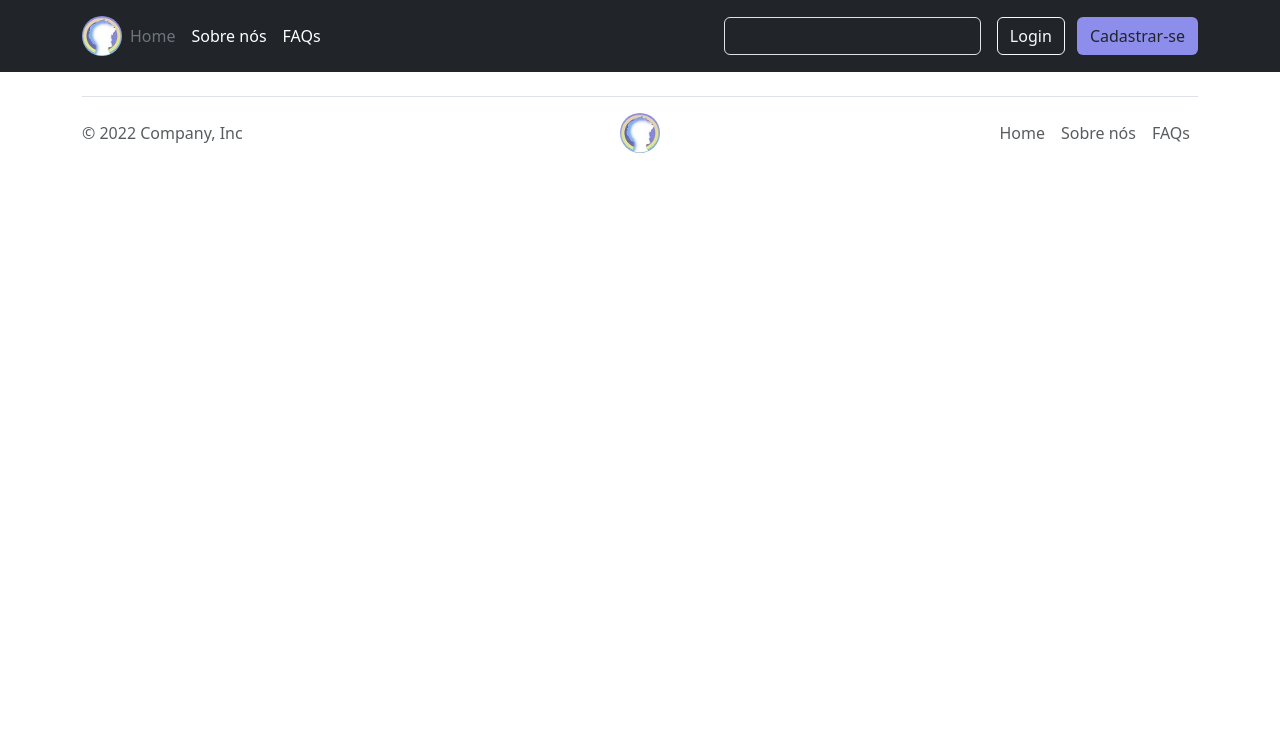
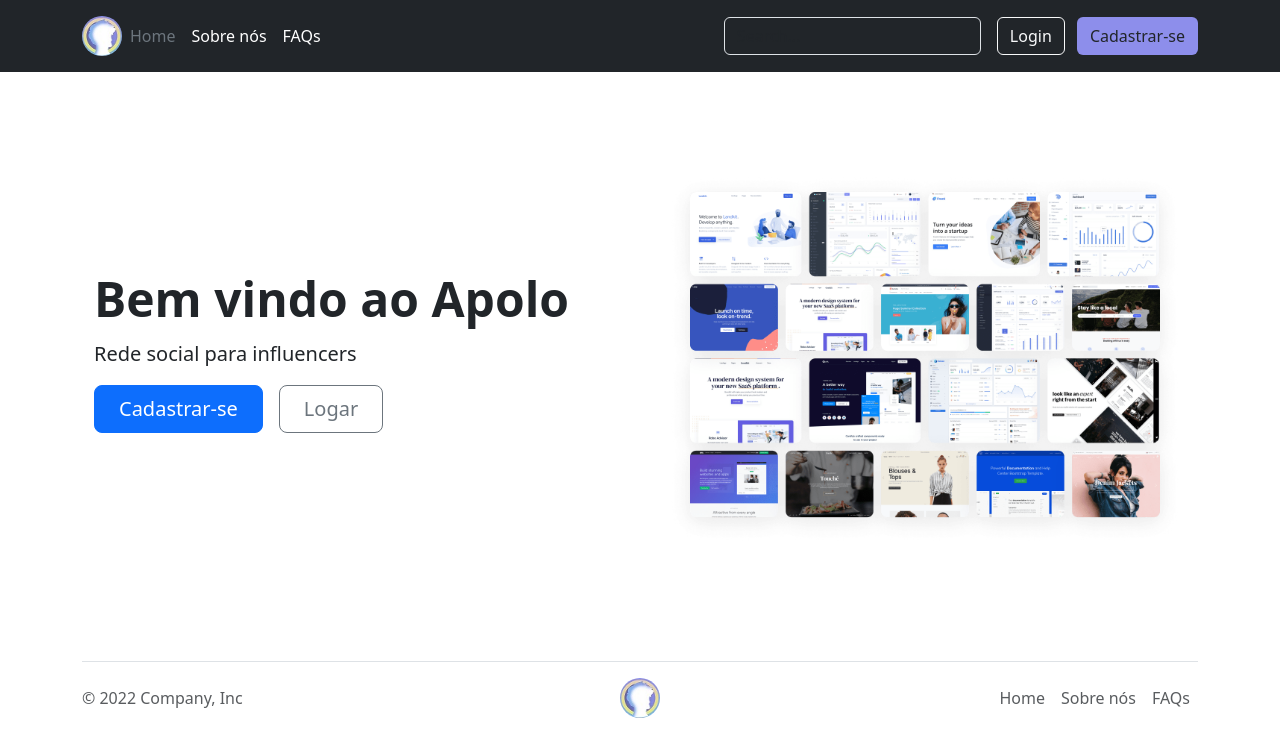
Before and after one commit to SlymJV/Apolo, a plain HTML site: page index.html in a window 1280 px wide. Drawn offline with nearby package versions, Linux system fonts and the light colour scheme.

Commit message:
Home
comecei a fazer uns negocio

```diff
--- a/index.html
+++ b/index.html
@@ -155,6 +155,7 @@
         </symbol>
     </svg>
     <main>
+
         <header class="p-3 bg-dark text-white">
             <div class="container">
                 <div class="d-flex flex-wrap align-items-center justify-content-center justify-content-lg-start">
@@ -181,6 +182,26 @@
             </div>
         </header>
 
+
+
+
+        <div class="container col-xxl-8 px-4 py-5">
+          <div class="row flex-lg-row-reverse align-items-center g-5 py-5">
+            <div class="col-10 col-sm-8 col-lg-6">
+              <img src="images/bootstrap-themes.png" class="d-block mx-lg-auto img-fluid" alt="Bootstrap Themes" width="700" height="500" loading="lazy">
+            </div>
+            <div class="col-lg-6">
+              <h1 class="display-5 fw-bold lh-1 mb-3">Bem vindo ao Apolo</h1>
+              <p class="lead">Rede social para influencers</p>
+              <div class="d-grid gap-2 d-md-flex justify-content-md-start">
+                <button type="button" class="btn btn-primary btn-lg px-4 me-md-2">Cadastrar-se</button>
+                <button type="button" class="btn btn-outline-secondary btn-lg px-4">Logar</button>
+              </div>
+            </div>
+          </div>
+        </div>
+
+
         <div class="container">
             <footer class="d-flex flex-wrap justify-content-between align-items-center py-3 my-4 border-top">
                 <p class="col-md-4 mb-0 text-muted">&copy; 2022 Company, Inc</p>
@@ -190,14 +211,24 @@
                     <img src="images/logo_home.jpeg" alt="Logo" height="40" width="40" style="border-radius: 100px;">
                 </a>
 
+
+
                 <ul class="nav col-md-4 justify-content-end">
+
+
                     <li class="nav-item"><a href="index.html" class="nav-link px-2 text-muted">Home</a></li>
                     <li class="nav-item"><a href="nav/about.html" class="nav-link px-2 text-muted">Sobre nós</a></li>
                     <li class="nav-item"><a href="nav/faq.html" class="nav-link px-2 text-muted">FAQs</a></li>
+
                 </ul>
             </footer>
+
+
         </div>
     </main>
+
+    <script src="../assets/dist/js/bootstrap.bundle.min.js"></script>
+
 </body>
 
 </html>
```
Also changed, not shown: images/bootstrap-themes.png (added).
